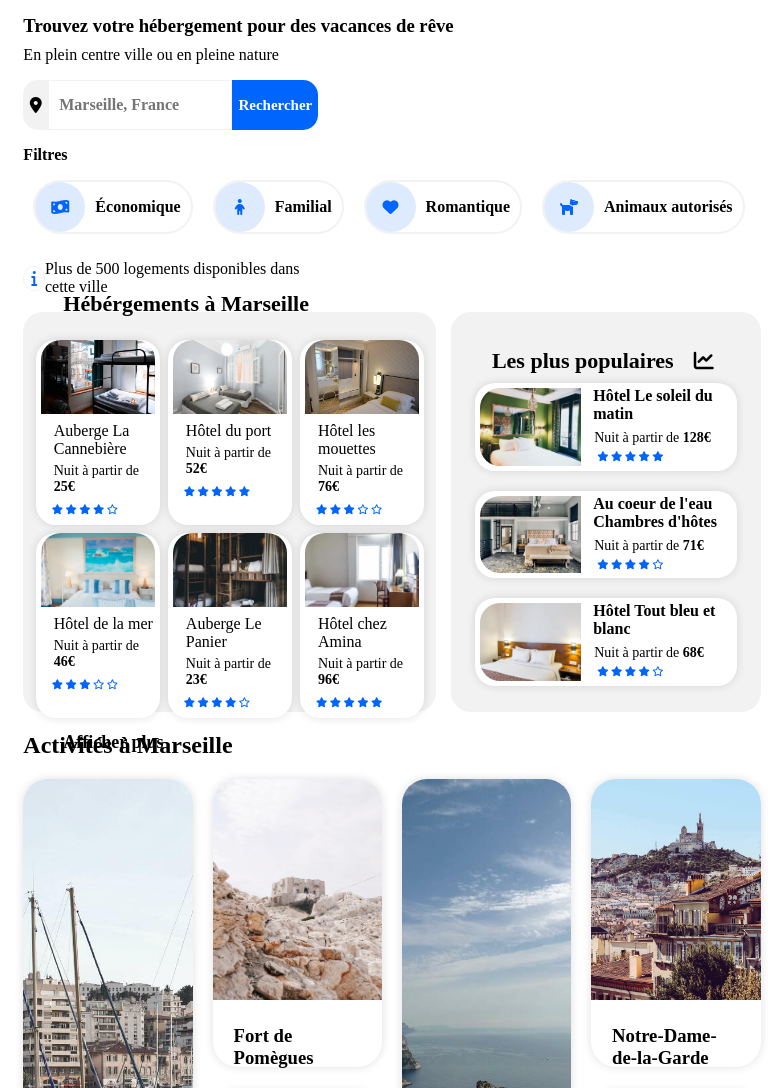
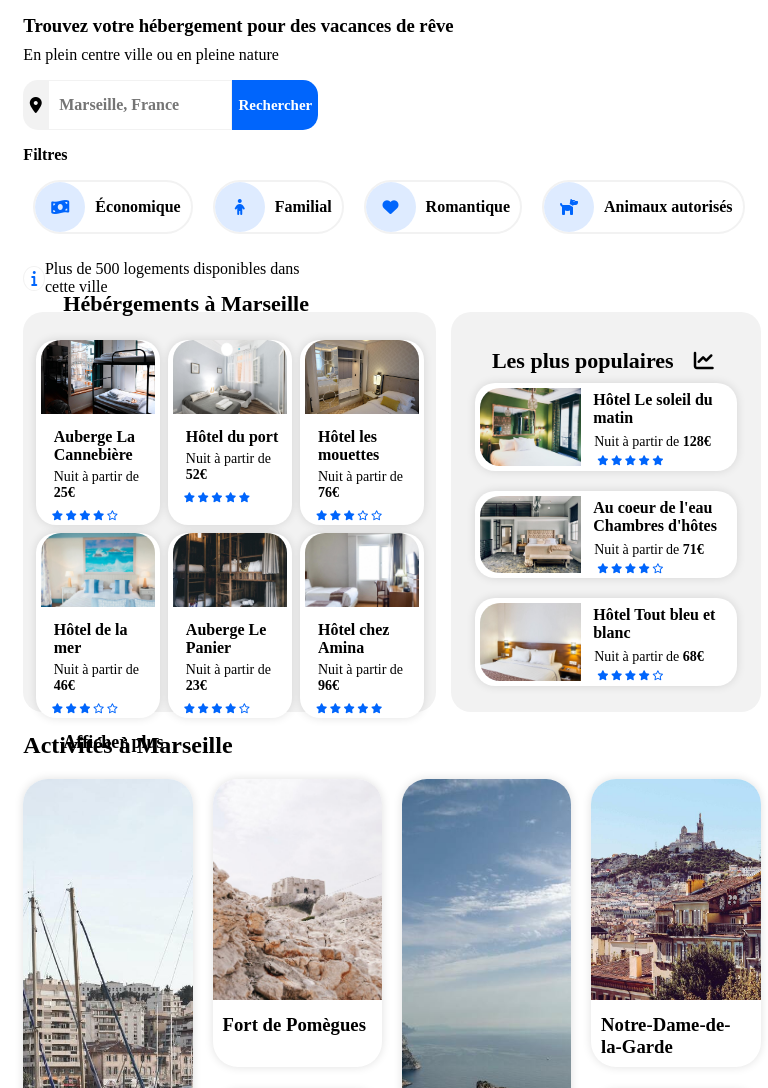
Before and after one commit to dylantheys/Bookie_OC, a plain HTML site: page index.html in a window 768 px wide. Shown: the part 133-1221 px from the top of the page. Drawn offline with Linux system fonts and the light colour scheme.

Commit message:
Project Really Finished

```diff
--- a/css/activites.css
+++ b/css/activites.css
@@ -31,7 +31,7 @@
 }
 
 .activite-list .column .card-activity h3 {
-    padding: 21px;
+    padding: 10px;
     margin: 0px;
 }
 
--- a/css/hebergements.css
+++ b/css/hebergements.css
@@ -103,7 +103,7 @@
 }
 .card h3{
     font-size: 16px;
-    font-weight: 400;
+    font-weight: bold;
     margin-bottom: -10px;
     margin-top: 4px;
     margin-left: 13px;
--- a/css/tablet.css
+++ b/css/tablet.css
@@ -46,7 +46,7 @@
 
 .card-hot h3{
     font-size: 16px;
-    margin-top: -1%;
+    margin-top: 2%;
 }
 .card-hot{
  margin-left: auto;
@@ -57,18 +57,16 @@
 
 }
 .card h3{
-    font-size: 16px;
-    font-weight: 400;
-    margin-bottom: -10px;
-    margin-top: 4px;
+
+
+    margin-top: 10px;
     margin-left: 13px;
 }
 .card-hot .description p{
-    font-weight: 200;
-    font-size: 14px;
+
     margin-left: 0px;
     padding: 1px;
-    margin-top: -10px;
+
 
 
 }
```
